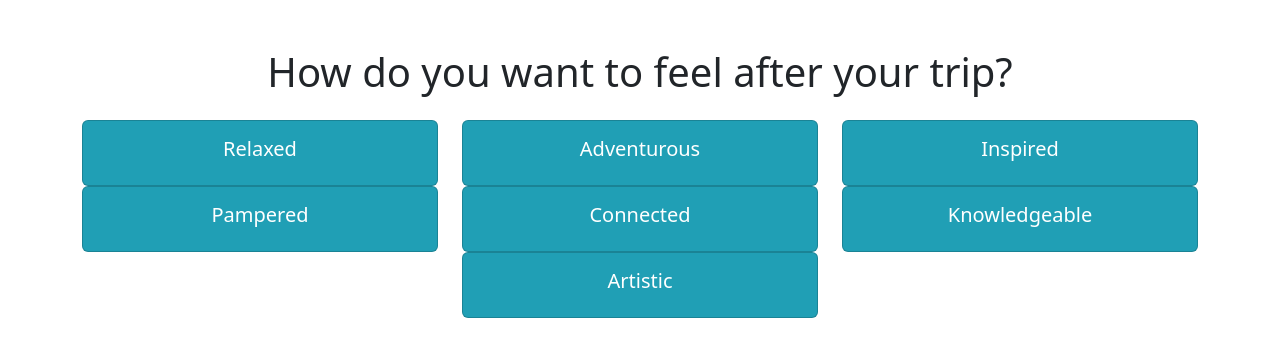
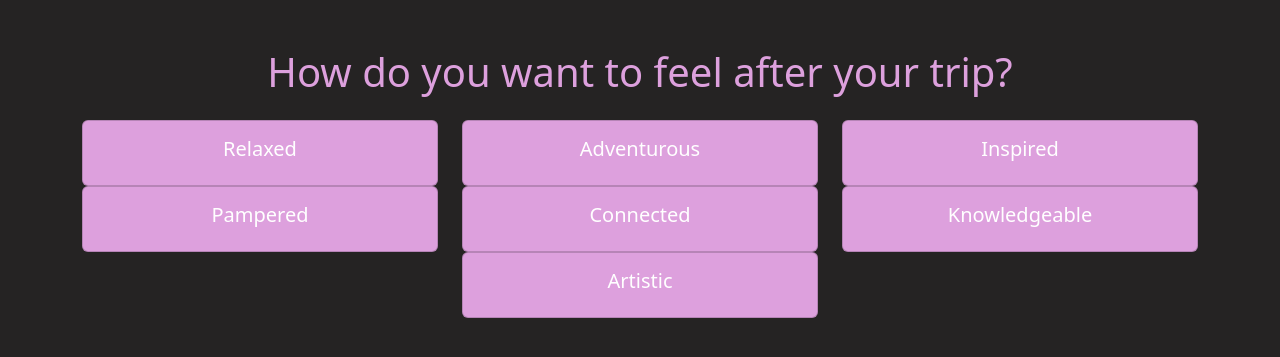
Before and after one commit to CougarBellinger/HackUA2025, a Django app: page /mood/ in a window 1280 px wide. Shown: the top 357 px of the page. Run offline with Django 5.2, Linux system fonts and the light colour scheme.

Commit message:
purple cards

```diff
--- a/hackua2025_Project/travel_buddy/static/styles.css
+++ b/hackua2025_Project/travel_buddy/static/styles.css
@@ -1,13 +1,18 @@
 /* static/styles.css */
+body {
+    background-color: #252323;
+    color: plum;
+}
+
 .card {
     cursor: pointer;
     transition: transform 0.2s ease, box-shadow 0.2s ease;
-    background-color: #209fb5;
+    background-color: plum;
     color: white;
 }
 
 .card:hover {
     transform: scale(1.05);
     box-shadow: 0px 4px 8px rgba(0, 0, 0, 0.1);
-    background-color: #146c7a;
+    background-color: rgb(136, 76, 136);
 }
```
